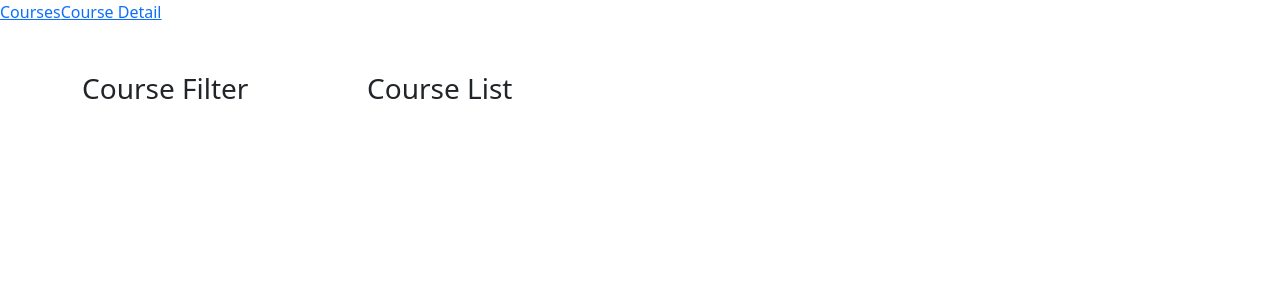
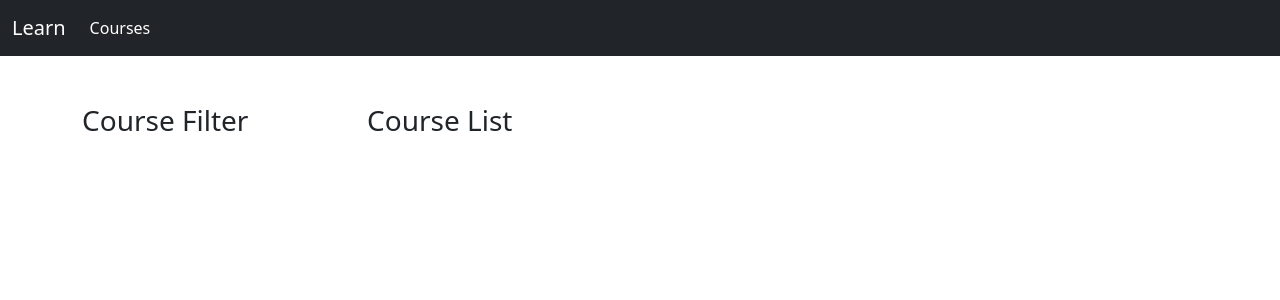
Before and after one commit to Mehyar-Farzat/vuejs-store, a Vue app: page / in a window 1280 px wide. Shown: the top 300 px of the page. Built offline with nearby package versions, Linux system fonts and the light colour scheme.

Commit message:
show a navbar on page

```diff
--- a/src/App.vue
+++ b/src/App.vue
@@ -1,20 +1,18 @@
-<script setup>
-import { RouterLink, RouterView } from 'vue-router'
-
-</script>
 
 <template>
-  <header>
-
-
-    <div class="wrapper">
-
-      <nav>
-        <RouterLink to="/">Courses</RouterLink>
-        <RouterLink to="/course-detail">Course Detail</RouterLink>
-      </nav>
-    </div>
-  </header>
-
+  <navbar/>
   <RouterView />
 </template>
+
+<script>
+
+import { RouterLink, RouterView } from 'vue-router'
+import navbar from './components/navbar.vue';
+
+export default {
+  name: 'App',
+  components: {
+    navbar
+  }
+}
+</script>
```
